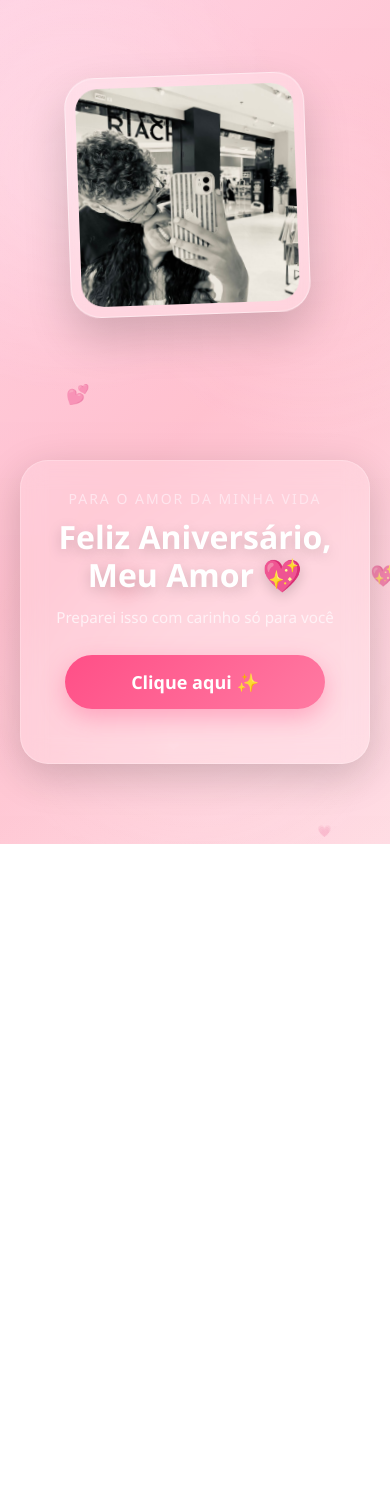
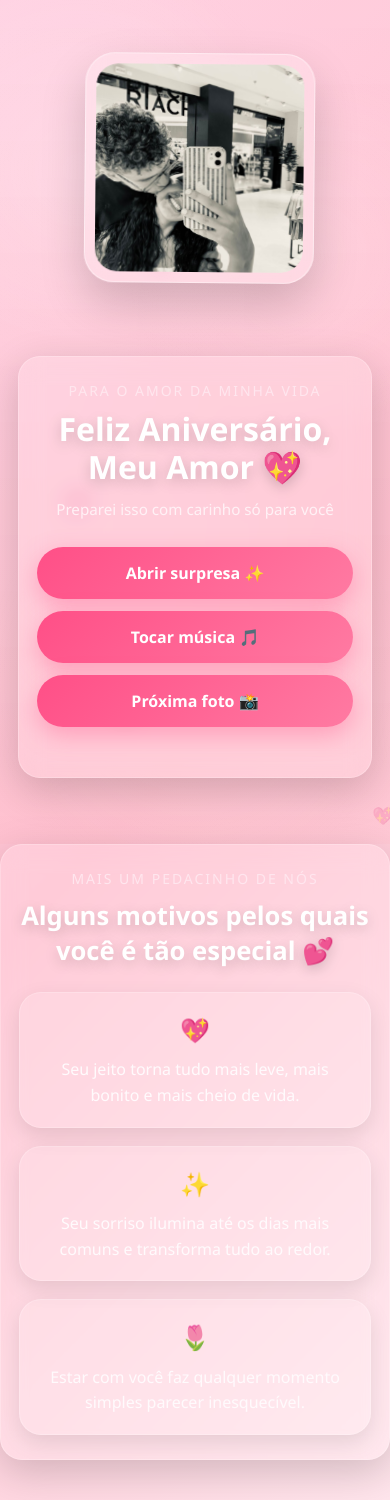
Before and after one commit to christianlemes/site-aniversario, a plain HTML site: page index.html in a window 390 px wide. Before the commit the page ends 844 px from the top, so only its background shows below. Drawn offline with Linux system fonts and the light colour scheme.

Commit message:
ajuste layout github pages

```diff
--- a/index.html
+++ b/index.html
@@ -13,9 +13,14 @@
       font-family: "Poppins", "Segoe UI", sans-serif;
     }
 
+    html {
+      scroll-behavior: smooth;
+    }
+
     body {
       min-height: 100vh;
-      overflow: hidden;
+      overflow-x: hidden;
+      overflow-y: auto;
       position: relative;
       color: white;
       background: linear-gradient(135deg, #ffd6e7, #ffc2d1, #ffe5ec);
@@ -29,6 +34,7 @@
         radial-gradient(circle at 20% 20%, rgba(255,255,255,0.25), transparent 30%),
         radial-gradient(circle at 80% 30%, rgba(255,255,255,0.18), transparent 28%),
         radial-gradient(circle at 50% 80%, rgba(255,255,255,0.15), transparent 30%);
+      pointer-events: none;
     }
 
     .overlay {
@@ -39,6 +45,7 @@
         rgba(255, 192, 203, 0.12),
         rgba(255, 182, 193, 0.18)
       );
+      pointer-events: none;
     }
 
     .container {
@@ -49,7 +56,7 @@
       align-items: center;
       justify-content: center;
       gap: 30px;
-      padding: 30px;
+      padding: 40px 30px 60px;
       position: relative;
       z-index: 2;
       max-width: 1200px;
@@ -73,6 +80,7 @@
       border: 1px solid rgba(255, 255, 255, 0.45);
       box-shadow: 0 20px 45px rgba(0, 0, 0, 0.18);
       backdrop-filter: blur(10px);
+      -webkit-backdrop-filter: blur(10px);
       position: relative;
       overflow: hidden;
       animation: bouncePhoto 5.5s ease-in-out infinite;
@@ -88,24 +96,12 @@
     }
 
     @keyframes bouncePhoto {
-      0% {
-        transform: translate(0px, 0px) rotate(-2deg);
-      }
-      20% {
-        transform: translate(35px, -15px) rotate(2deg);
-      }
-      40% {
-        transform: translate(-30px, 18px) rotate(-1deg);
-      }
-      60% {
-        transform: translate(20px, 24px) rotate(2deg);
-      }
-      80% {
-        transform: translate(-18px, -12px) rotate(-2deg);
-      }
-      100% {
-        transform: translate(0px, 0px) rotate(-2deg);
-      }
+      0% { transform: translate(0px, 0px) rotate(-2deg); }
+      20% { transform: translate(20px, -10px) rotate(2deg); }
+      40% { transform: translate(-18px, 14px) rotate(-1deg); }
+      60% { transform: translate(12px, 16px) rotate(2deg); }
+      80% { transform: translate(-10px, -8px) rotate(-2deg); }
+      100% { transform: translate(0px, 0px) rotate(-2deg); }
     }
 
     .carousel {
@@ -132,7 +128,7 @@
       opacity: 1;
     }
 
-    .card {
+    .card, .extra-card {
       width: 100%;
       max-width: 760px;
       padding: 35px 28px;
@@ -142,9 +138,19 @@
       border: 1px solid rgba(255, 255, 255, 0.22);
       box-shadow: 0 12px 40px rgba(0, 0, 0, 0.18);
       backdrop-filter: blur(12px);
-      animation: aparecerCard 1.2s ease;
+      -webkit-backdrop-filter: blur(12px);
       position: relative;
       overflow: hidden;
+    }
+
+    .card {
+      animation: aparecerCard 1.2s ease;
+    }
+
+    .extra-card {
+      max-width: 1000px;
+      margin: 0 auto 40px;
+      animation: aparecerCard 1.4s ease;
     }
 
     @keyframes aparecerCard {
@@ -166,11 +172,19 @@
       margin-bottom: 10px;
     }
 
+    h1, h2 {
+      text-shadow: 0 4px 14px rgba(0, 0, 0, 0.18);
+    }
+
     h1 {
       font-size: clamp(2rem, 4vw, 3rem);
       line-height: 1.2;
       margin-bottom: 12px;
-      text-shadow: 0 4px 14px rgba(0, 0, 0, 0.18);
+    }
+
+    h2 {
+      font-size: clamp(1.6rem, 3vw, 2.2rem);
+      margin-bottom: 18px;
     }
 
     .subtitle {
@@ -180,13 +194,20 @@
       opacity: 0.95;
     }
 
+    .buttons {
+      display: flex;
+      flex-wrap: wrap;
+      gap: 12px;
+      justify-content: center;
+    }
+
     button {
       border: none;
       outline: none;
       cursor: pointer;
-      padding: 15px 32px;
+      padding: 15px 24px;
       border-radius: 999px;
-      font-size: 18px;
+      font-size: 16px;
       font-weight: 600;
       color: white;
       background: linear-gradient(135deg, #ff4f87, #ff7aa2);
@@ -220,7 +241,7 @@
 
     .message.show {
       opacity: 1;
-      max-height: 500px;
+      max-height: 1200px;
     }
 
     .assinatura {
@@ -230,13 +251,37 @@
       font-style: italic;
     }
 
+    .reasons {
+      display: grid;
+      grid-template-columns: repeat(3, 1fr);
+      gap: 18px;
+      margin-top: 24px;
+    }
+
+    .reason-box {
+      padding: 18px;
+      border-radius: 22px;
+      background: rgba(255,255,255,0.14);
+      border: 1px solid rgba(255,255,255,0.2);
+      color: #fffafc;
+      line-height: 1.6;
+      box-shadow: 0 8px 22px rgba(0,0,0,0.1);
+    }
+
+    .reason-box span {
+      display: block;
+      font-size: 24px;
+      margin-bottom: 8px;
+    }
+
     .floating-heart {
-      position: absolute;
+      position: fixed;
       bottom: -30px;
       color: rgba(255, 255, 255, 0.75);
       animation: subir 8s linear forwards;
       pointer-events: none;
       z-index: 1;
+      user-select: none;
     }
 
     @keyframes subir {
@@ -259,6 +304,7 @@
       pointer-events: none;
       z-index: 10;
       animation: explodir 900ms ease-out forwards;
+      user-select: none;
     }
 
     @keyframes explodir {
@@ -296,8 +342,8 @@
     @media (max-width: 900px) {
       .container {
         grid-template-columns: 1fr;
-        gap: 20px;
-        padding: 20px;
+        gap: 24px;
+        padding: 24px 18px 40px;
       }
 
       .photo-area {
@@ -309,14 +355,19 @@
         height: 280px;
       }
 
-      .card {
+      .card, .extra-card {
         max-width: 100%;
+      }
+
+      .reasons {
+        grid-template-columns: 1fr;
       }
     }
 
     @media (max-width: 600px) {
-      .card {
-        padding: 28px 20px;
+      .card, .extra-card {
+        padding: 24px 18px;
+        border-radius: 22px;
       }
 
       .subtitle {
@@ -329,13 +380,25 @@
 
       button {
         width: 100%;
-        max-width: 260px;
       }
 
       .photo-frame {
-        width: 240px;
-        height: 240px;
+        width: 230px;
+        height: 230px;
+        animation: bouncePhotoMobile 6s ease-in-out infinite;
       }
+
+      .shine {
+        animation-duration: 7s;
+      }
+    }
+
+    @keyframes bouncePhotoMobile {
+      0% { transform: translate(0, 0) rotate(-1deg); }
+      25% { transform: translate(8px, -6px) rotate(1deg); }
+      50% { transform: translate(-6px, 6px) rotate(-1deg); }
+      75% { transform: translate(6px, 4px) rotate(1deg); }
+      100% { transform: translate(0, 0) rotate(-1deg); }
     }
   </style>
 </head>
@@ -354,10 +417,10 @@
         <div class="photo-glow"></div>
 
         <div class="carousel">
-          <img src="./img/foto 1.jpeg" class="active" alt="Foto 1">
-          <img src="./img/foto 2.jpeg" alt="Foto 2">
-          <img src="./img/foto 3.jpeg" alt="Foto 3">
-          <img src="./img/foto 4 .jpeg" alt="Foto 4">
+          <img src="./img/foto 1.jpeg" class="active" alt="Nossa foto especial 1">
+          <img src="./img/foto 2.jpeg" alt="Nossa foto especial 2">
+          <img src="./img/foto 3.jpeg" alt="Nossa foto especial 3">
+          <img src="./img/foto 4 .jpeg" alt="Nossa foto especial 4">
         </div>
       </div>
     </div>
@@ -369,7 +432,11 @@
       <h1>Feliz Aniversário, Meu Amor 💖</h1>
       <p class="subtitle">Preparei isso com carinho só para você</p>
 
-      <button id="botaoSurpresa">Clique aqui ✨</button>
+      <div class="buttons">
+        <button id="botaoSurpresa">Abrir surpresa ✨</button>
+        <button id="botaoMusica">Tocar música 🎵</button>
+        <button id="botaoFoto">Próxima foto 📸</button>
+      </div>
 
       <div class="message" id="mensagem">
         Você é uma das partes mais lindas da minha vida.
@@ -382,34 +449,89 @@
     </div>
   </div>
 
+  <section class="extra-card">
+    <div class="shine"></div>
+    <p class="mini-text">Mais um pedacinho de nós</p>
+    <h2>Alguns motivos pelos quais você é tão especial 💕</h2>
+
+    <div class="reasons">
+      <div class="reason-box">
+        <span>💖</span>
+        Seu jeito torna tudo mais leve, mais bonito e mais cheio de vida.
+      </div>
+      <div class="reason-box">
+        <span>✨</span>
+        Seu sorriso ilumina até os dias mais comuns e transforma tudo ao redor.
+      </div>
+      <div class="reason-box">
+        <span>🌷</span>
+        Estar com você faz qualquer momento simples parecer inesquecível.
+      </div>
+    </div>
+  </section>
+
   <script>
-    const botao = document.getElementById("botaoSurpresa");
+    const botaoSurpresa = document.getElementById("botaoSurpresa");
+    const botaoMusica = document.getElementById("botaoMusica");
+    const botaoFoto = document.getElementById("botaoFoto");
     const mensagem = document.getElementById("mensagem");
     const musica = document.getElementById("musica");
     const fotos = document.querySelectorAll(".carousel img");
 
     let index = 0;
     let musicaJaIniciada = false;
+    let musicaTocando = false;
 
-    botao.addEventListener("click", (e) => {
-      mensagem.classList.add("show");
-      criarExplosaoCoracoes(e.clientX, e.clientY);
+    botaoSurpresa.addEventListener("click", (e) => {
+      mensagem.classList.toggle("show");
+      criarExplosaoCoracoes(e.clientX || window.innerWidth / 2, e.clientY || window.innerHeight / 2);
       criarExplosaoCoracoes(window.innerWidth / 2, window.innerHeight / 2);
-      botao.innerText = "Te amo 💖";
+      botaoSurpresa.innerText = mensagem.classList.contains("show") ? "Surpresa aberta 💖" : "Abrir surpresa ✨";
 
       if (!musicaJaIniciada) {
         musica.volume = 0.5;
         musica.play().then(() => {
           musicaJaIniciada = true;
+          musicaTocando = true;
+          botaoMusica.innerText = "Pausar música ⏸";
         }).catch((erro) => {
           console.log("Erro ao tocar a música:", erro);
-          alert("Não consegui tocar a música. Verifique se o arquivo está na pasta ./audio com o nome always-been-you.mp3");
         });
       }
     });
 
+    botaoMusica.addEventListener("click", async () => {
+      try {
+        if (!musicaTocando) {
+          musica.volume = 0.5;
+          await musica.play();
+          musicaJaIniciada = true;
+          musicaTocando = true;
+          botaoMusica.innerText = "Pausar música ⏸";
+        } else {
+          musica.pause();
+          musicaTocando = false;
+          botaoMusica.innerText = "Tocar música 🎵";
+        }
+      } catch (erro) {
+        console.log("Erro no controle da música:", erro);
+        alert("Verifique se o arquivo ./audio/always-been-you.mp3 está correto.");
+      }
+    });
+
+    botaoFoto.addEventListener("click", () => {
+      trocarFoto();
+      criarExplosaoCoracoes(window.innerWidth / 2, window.innerHeight / 2);
+    });
+
+    function trocarFoto() {
+      fotos[index].classList.remove("active");
+      index = (index + 1) % fotos.length;
+      fotos[index].classList.add("active");
+    }
+
     function criarExplosaoCoracoes(x, y) {
-      const total = 18;
+      const total = 12;
 
       for (let i = 0; i < total; i++) {
         const heart = document.createElement("span");
@@ -417,7 +539,7 @@
         heart.innerHTML = ["💖", "💕", "💗", "✨"][Math.floor(Math.random() * 4)];
 
         const angle = (Math.PI * 2 * i) / total;
-        const distance = 60 + Math.random() * 50;
+        const distance = 50 + Math.random() * 40;
 
         const moveX = Math.cos(angle) * distance + "px";
         const moveY = Math.sin(angle) * distance + "px";
@@ -429,9 +551,7 @@
 
         document.body.appendChild(heart);
 
-        setTimeout(() => {
-          heart.remove();
-        }, 900);
+        setTimeout(() => heart.remove(), 900);
       }
     }
 
@@ -444,19 +564,16 @@
       heart.style.animationDuration = (6 + Math.random() * 4) + "s";
 
       document.body.appendChild(heart);
-
-      setTimeout(() => {
-        heart.remove();
-      }, 10000);
+      setTimeout(() => heart.remove(), 10000);
     }
 
-    setInterval(criarCoracaoFlutuando, 800);
+    setInterval(criarCoracaoFlutuando, 1200);
 
-    setInterval(() => {
-      fotos[index].classList.remove("active");
-      index = (index + 1) % fotos.length;
-      fotos[index].classList.add("active");
-    }, 3000);
+    if (fotos.length > 1) {
+      setInterval(() => {
+        trocarFoto();
+      }, 4000);
+    }
   </script>
 
 </body>
```
